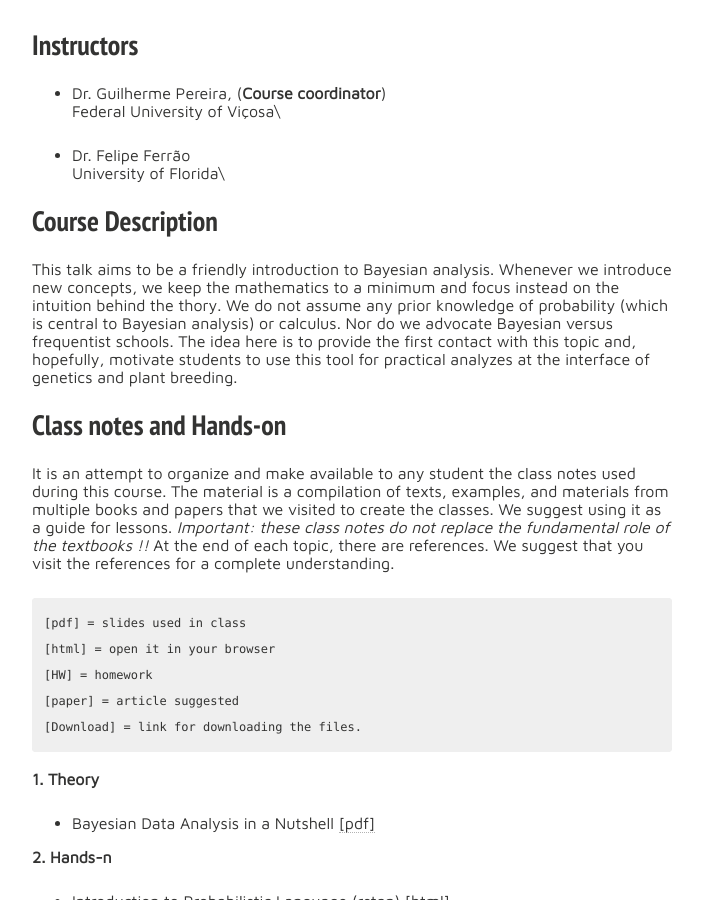
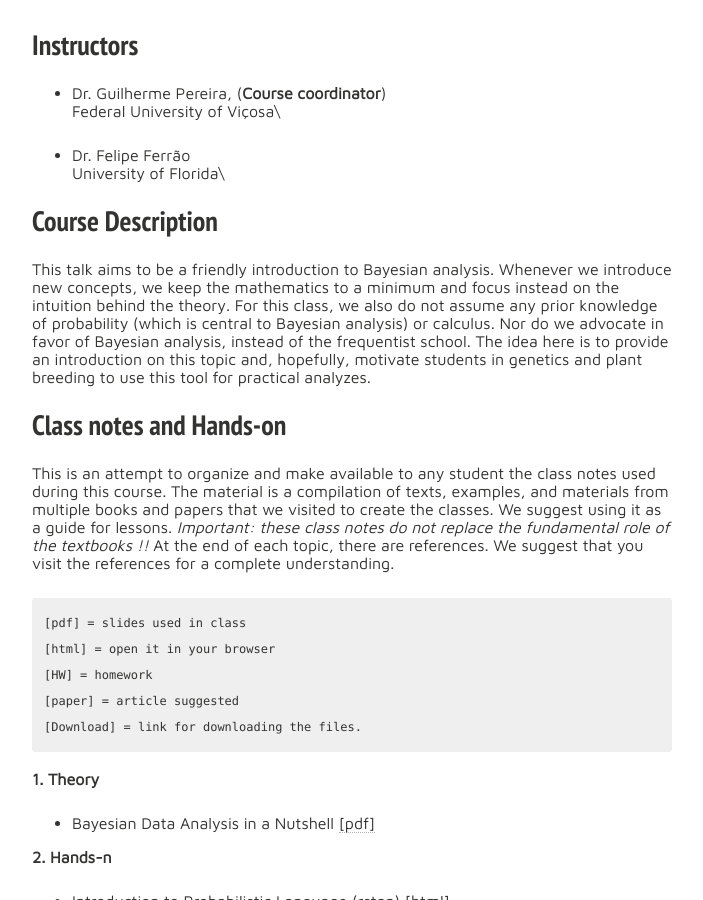
Before and after one commit to lfelipe-ferrao/lfelipe-ferrao.github.io, a Jekyll site: the page built from class/Bayesian/index.md, in a window 1280 px wide and 900 px high, scrolled down 433 px. Shown: the whole window, without its empty margins (288-991 px from the left). Built offline with Jekyll 4.4.1, drawn with Linux system fonts in a browser that asks for light colours; nearby versions of some CDN libraries; our own code applies the rules of GitHub Pages for plain Markdown files.

Commit message:
Update index.md

````diff
--- a/class/Bayesian/index.md
+++ b/class/Bayesian/index.md
@@ -12,13 +12,13 @@ University of Florida\
 
 ## Course Description
 
-This talk aims to be a friendly introduction to Bayesian analysis. Whenever we introduce new concepts, we keep the mathematics to a minimum and focus instead on the intuition behind the thory.
-We do not assume any prior knowledge of probability (which is central to Bayesian analysis) or calculus. Nor do we advocate Bayesian versus frequentist schools. The idea here is to provide the first contact with this topic and, hopefully,
-motivate students to use this tool for practical analyzes at the interface of genetics and plant breeding.
+This talk aims to be a friendly introduction to Bayesian analysis. Whenever we introduce new concepts, we keep the mathematics to a minimum and focus instead on the intuition behind the theory.
+For this class, we also do not assume any prior knowledge of probability (which is central to Bayesian analysis) or calculus. Nor do we advocate in favor of Bayesian analysis, instead of the frequentist school. The idea here is to provide an introduction on this topic and, hopefully,
+motivate students in genetics and plant breeding to use this tool for practical analyzes.
 
 ## Class notes and Hands-on
 
-It is an attempt to organize and make available to any student the class notes used during this course. The material is a compilation of texts, examples, and materials from multiple books and papers that we visited to create the classes. We suggest using it as a guide for lessons. *Important: these class notes do not replace the fundamental role of the textbooks !!* At the end of each topic, there are references. We suggest that you visit the references for a complete understanding.
+This is an attempt to organize and make available to any student the class notes used during this course. The material is a compilation of texts, examples, and materials from multiple books and papers that we visited to create the classes. We suggest using it as a guide for lessons. *Important: these class notes do not replace the fundamental role of the textbooks !!* At the end of each topic, there are references. We suggest that you visit the references for a complete understanding.
 
 ```
 [pdf] = slides used in class
````
